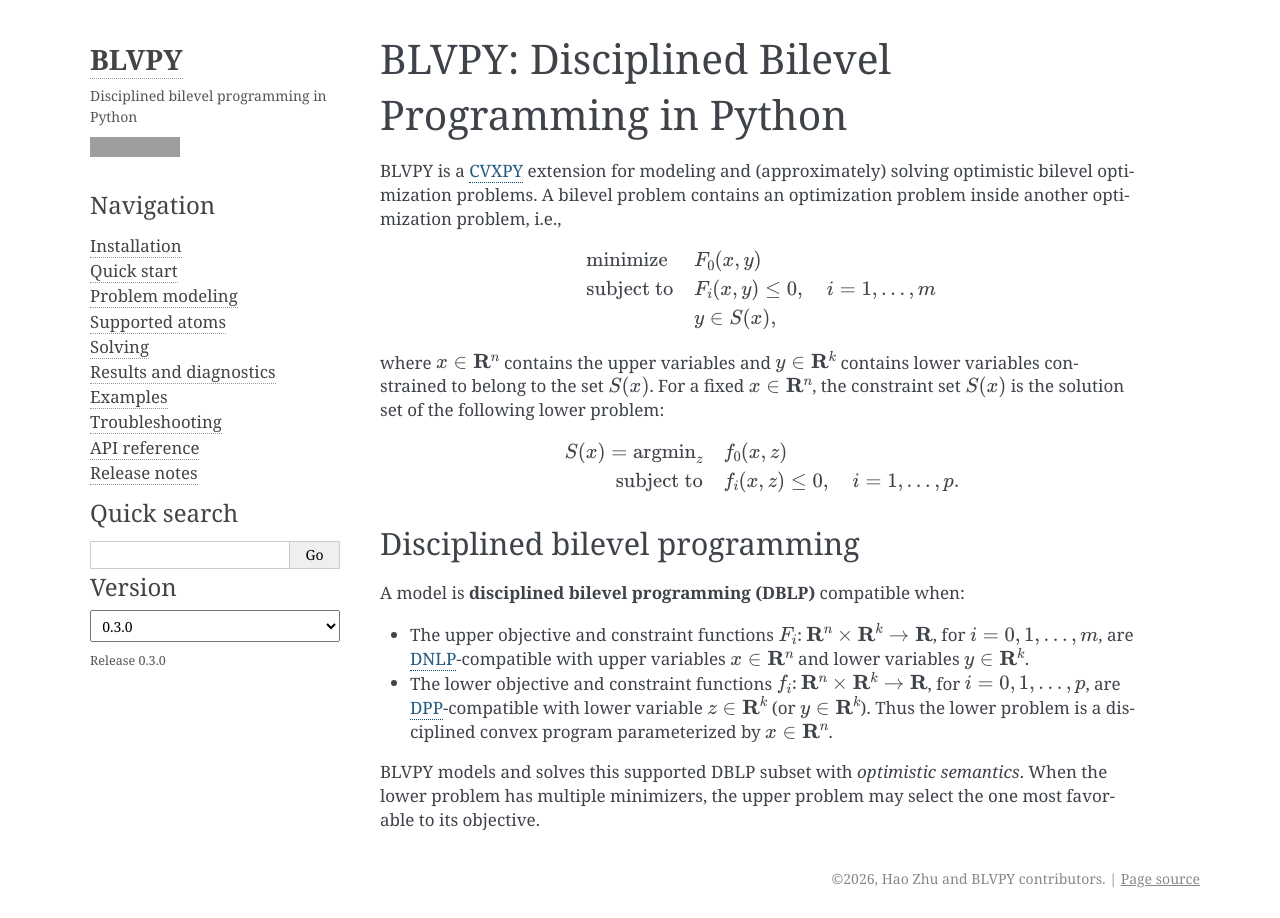
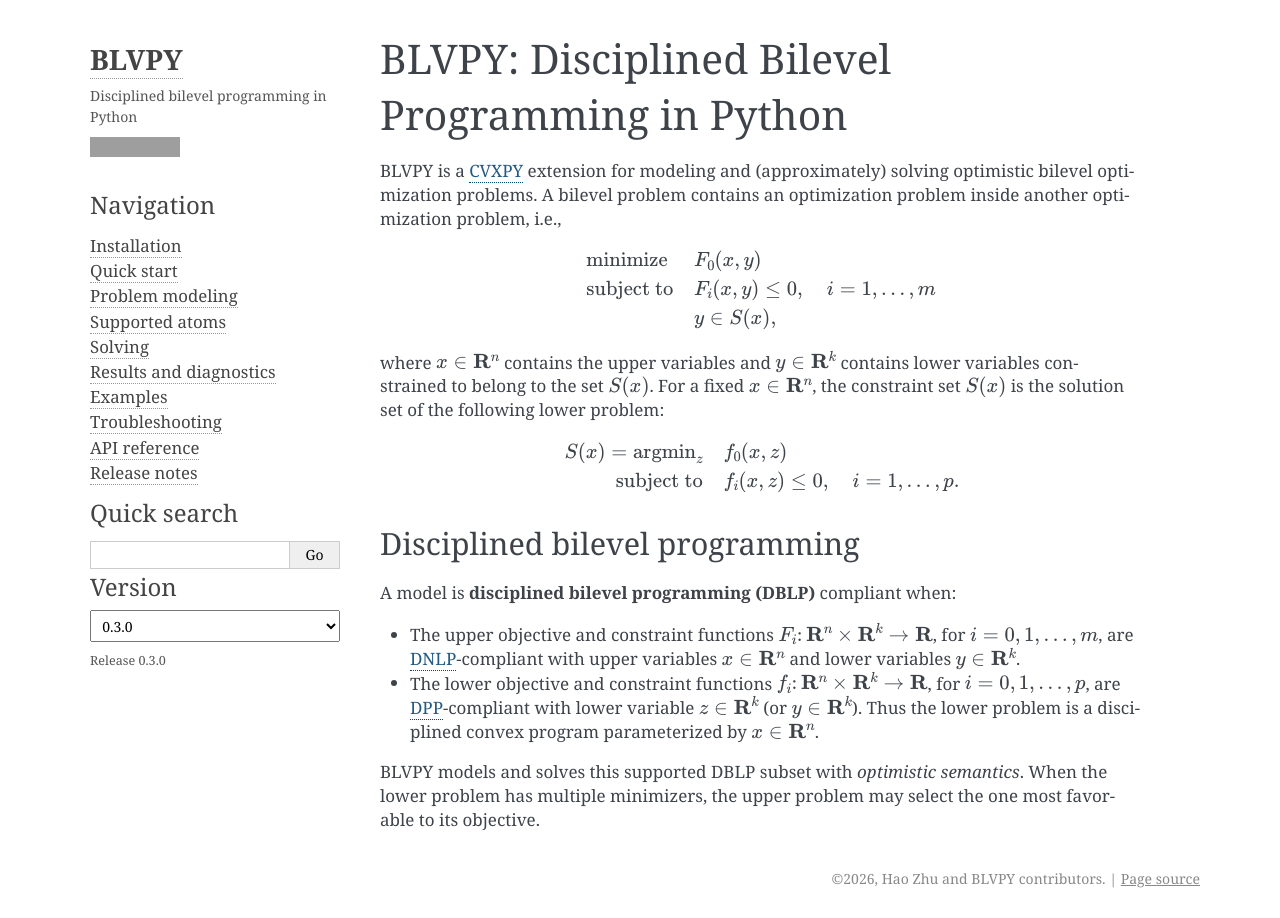
Before and after one commit to dxogrp/blvpy, a Sphinx documentation site: the page built from docs/index.md, in a window 1280 px wide. Built offline with Sphinx 7.4.7, drawn with Linux system fonts in a browser that asks for light colours; grey boxes are pictures that could not be loaded.

Commit message:
Update docs

```diff
--- a/docs/index.md
+++ b/docs/index.md
@@ -26,15 +26,15 @@
 
 ## Disciplined bilevel programming
 
-A model is **disciplined bilevel programming (DBLP)** compatible when:
+A model is **disciplined bilevel programming (DBLP)** compliant when:
 
 * The upper objective and constraint functions $F_i \colon \mathbf{R}^n
   \times \mathbf{R}^k \to \mathbf{R}$, for $i=0,1,\ldots,m$, are
-  [DNLP](https://www.cvxpy.org/tutorial/dnlp/index.html)-compatible with upper
+  [DNLP](https://www.cvxpy.org/tutorial/dnlp/index.html)-compliant with upper
   variables $x \in \mathbf{R}^n$ and lower variables $y \in \mathbf{R}^k$.
 * The lower objective and constraint functions $f_i \colon \mathbf{R}^n
   \times \mathbf{R}^k \to \mathbf{R}$, for $i=0,1,\ldots,p$, are
-  [DPP](https://www.cvxpy.org/tutorial/dpp/index.html)-compatible with lower
+  [DPP](https://www.cvxpy.org/tutorial/dpp/index.html)-compliant with lower
   variable $z \in \mathbf{R}^k$ (or $y \in \mathbf{R}^k$). Thus the lower
   problem is a disciplined convex program parameterized by $x \in
   \mathbf{R}^n$.
```
Also changed, not shown: README.md (+3 -3 lines), docs/modeling.md (+1 -1 lines), 2 other files.
